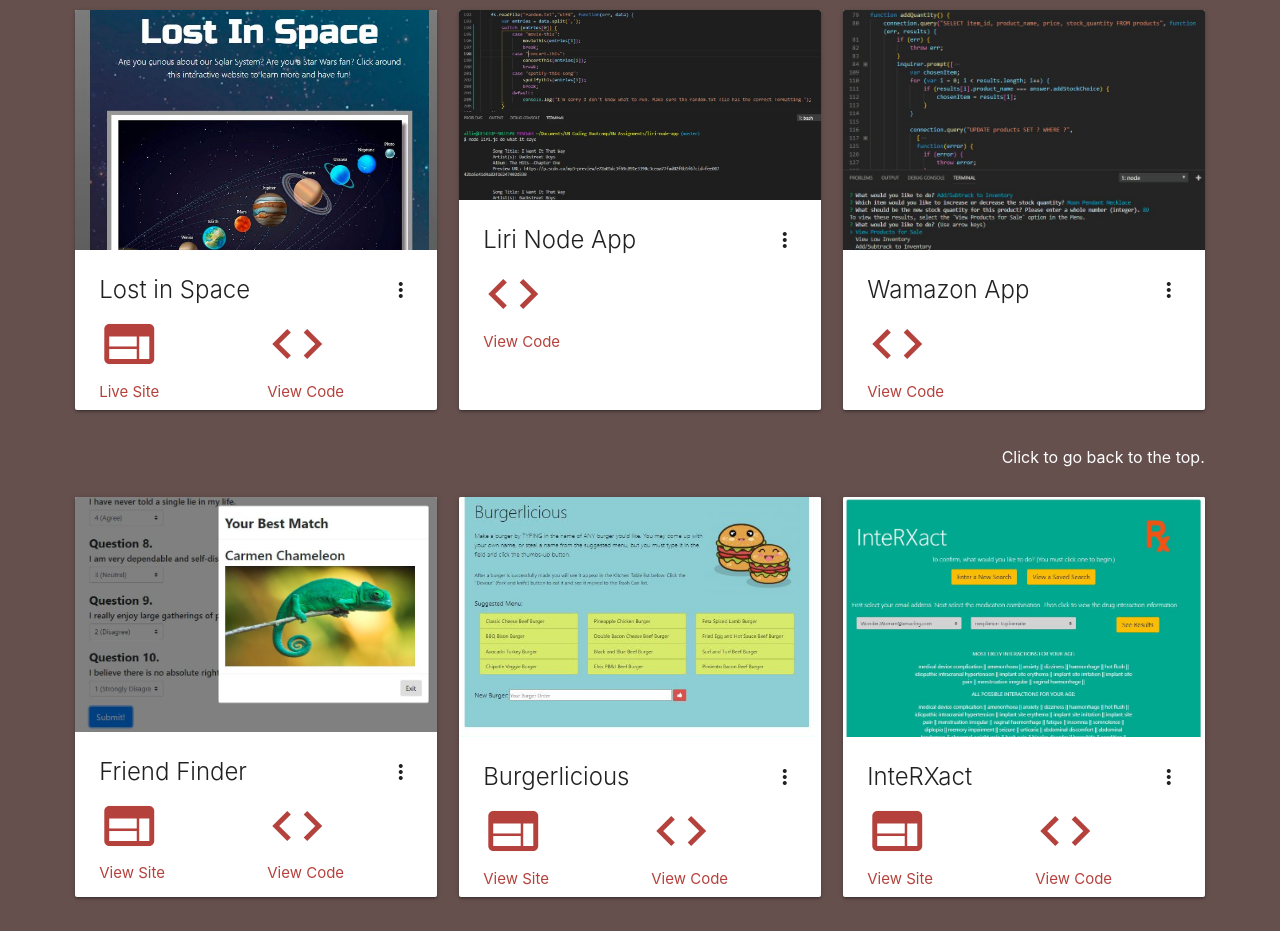
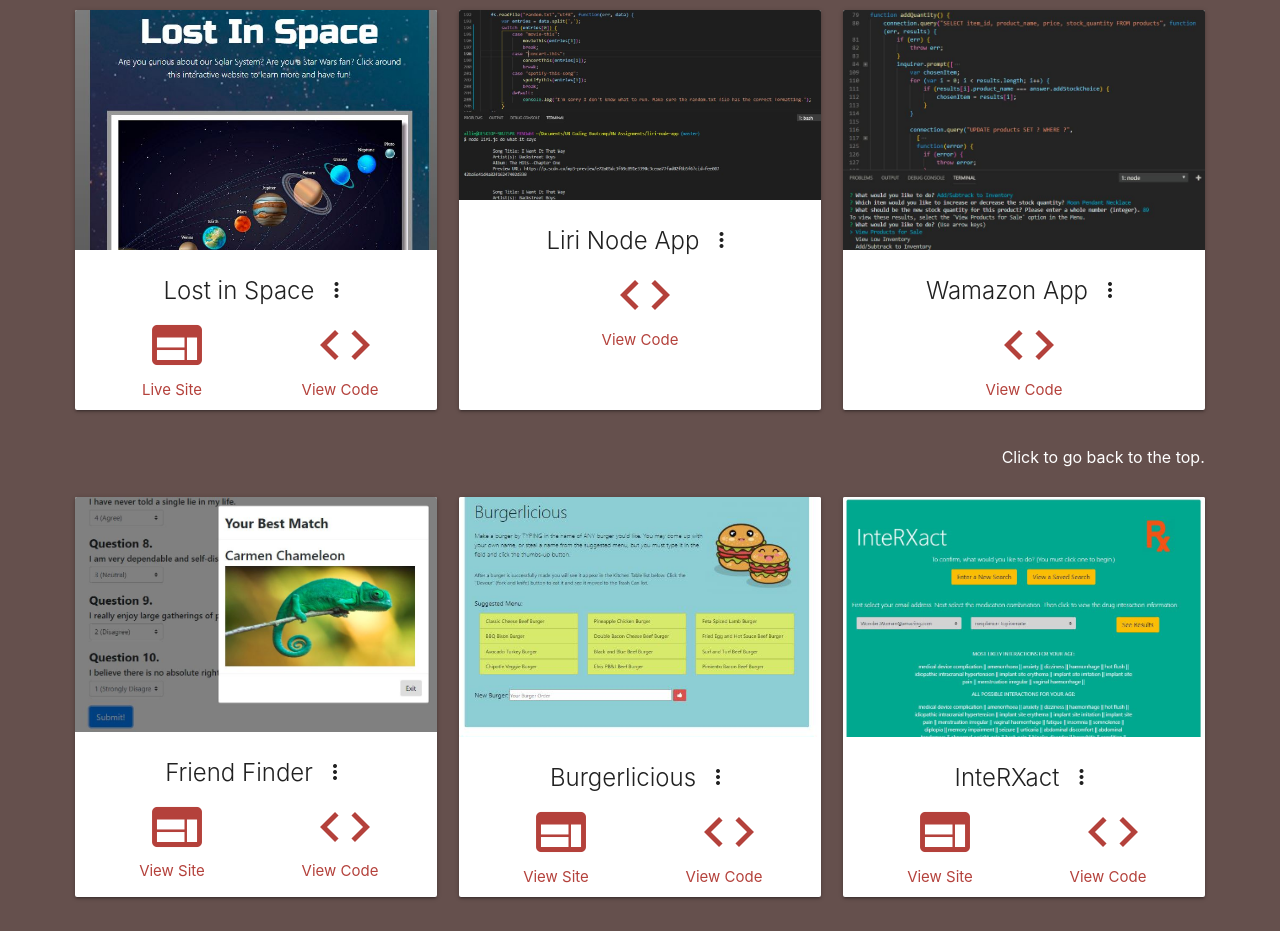
Before and after one commit to amfirebaugh/Portfolio, a plain HTML site: page index.html in a window 1280 px wide. Shown: the part 904-1835 px from the top of the page. Drawn offline with nearby package versions, Linux system fonts and the light colour scheme; a web font is replaced by a local one.

Commit message:
updated styles on card titles and icons

```diff
--- a/assets/style.css
+++ b/assets/style.css
@@ -91,6 +91,11 @@ body {
     margin-bottom: 20px;
 }
 
+.material-icons {
+    vertical-align: -3px;
+    margin-left: 10px;
+}
+
 #allieContact {
     color: #CB8F87;
 }
@@ -105,10 +110,6 @@ body {
 
 .aSite:visited {
     color: #905858;
-}
-
-.iconSpacer {
-    margin-right: 30px;
 }
 
 h3 {
--- a/index.html
+++ b/index.html
@@ -45,10 +45,10 @@
         </div>
 
         <div class="row container allieRow" id="aboutMeBox">
-            <div class="col m4">
+            <div class="col s4">
                 <img class="responsive-image" id="aboutMeImage" src="assets/images/starting_bootcamp.jpg">
             </div>
-            <div class="col m8">
+            <div class="col s8">
                 <div id="aboutMeInfoDiv">
                     <h5 id="allieName">Alexandra (Allie) Mae Firebaugh</h5>
                     <p id="allieIntroP">I’m a Full Stack Web Developer with experience in Physics, Mathematics, and Teaching. I’m always seeking new knowledge; it’s what drives me above all else. My interests revolve around solving problems and creating web applications that are user-friendly and efficient. I am notorious for my positive attitude, hardworking nature, and meticulous attention to detail. Additionally I thrive in group settings, working cooperatively with others and being able to utilize many perspectives on a project.</p>
@@ -59,13 +59,13 @@
 
     <div id="alliePortfolio">
         <div class="row container allieRow">
-            <div class="col m12">
+            <div class="col s12">
                 <h3>Projects</h3>
             </div>
         </div>
 
         <div class="row container allieRow">
-            <div class="col m12 right-align backToTopPad">
+            <div class="col s12 right-align backToTopPad">
                 <span><a class="backToTop" href="#allieNav">Click to go back to the top.</a></span>
             </div>
         </div>
@@ -79,20 +79,20 @@
                         <img class="activator" src="assets/images/lost_in_space.JPG">
                     </div>
                     <div class="card-content">
-                        <span class="card-title activator grey-text text-darken-4">Lost in Space<i class="material-icons right">more_vert</i></span>
-                        <div class="row">
-                            <div class="col m6">
+                        <span class="card-title activator grey-text text-darken-4 center-align">Lost in Space<i class="material-icons">more_vert</i></span>
+                        <div class="row center-align">
+                            <div class="col s6">
                                 <span><a class="aSite iconSpacer" href="https://amfirebaugh.github.io/fireballsproject1/"><i class="material-icons medium">web</i></a></span>
                                 <div class="row">
-                                    <div class="col m12">
+                                    <div class="col s12">
                                         <a class="aSite" href="https://amfirebaugh.github.io/fireballsproject1/">Live Site</a>
                                     </div>
                                 </div>
                             </div>
-                            <div class="col m6">
+                            <div class="col s6">
                                 <span><a class="aSite iconSpacer" href="https://github.com/amfirebaugh/fireballsproject1"><i class="material-icons medium">code</i></a></span>
                                 <div class="row">
-                                    <div class="col m12">
+                                    <div class="col s12">
                                         <a class="aSite" href="https://github.com/amfirebaugh/fireballsproject1">View Code</a>
                                     </div>
                                 </div>
@@ -115,12 +115,12 @@
                         <img class="activator" src="assets/images/doWhatItSays_spotify.JPG">
                     </div>
                     <div class="card-content">
-                        <span class="card-title activator grey-text text-darken-4">Liri Node App<i class="material-icons right">more_vert</i></span>
-                        <div class="row">
-                            <div class="col m12">
+                        <span class="card-title activator grey-text text-darken-4 center-align">Liri Node App<i class="material-icons">more_vert</i></span>
+                        <div class="row center-align">
+                            <div class="col s12">
                                 <span><a class="aSite" href="https://github.com/amfirebaugh/liri-node-app"><i class="material-icons medium">code</i></a></span>
                                 <div class="row">
-                                    <div class="col m12">
+                                    <div class="col s12">
                                         <a class="aSite" href="https://github.com/amfirebaugh/liri-node-app">View Code</a>
                                     </div>
                                 </div>
@@ -143,12 +143,12 @@
                         <img class="activator alliePortImg" src="assets/images/WamazonManager.JPG">
                     </div>
                     <div class="card-content">
-                        <span class="card-title activator grey-text text-darken-4">Wamazon App<i class="material-icons right">more_vert</i></span>
-                        <div class="row">
-                            <div class="col m12">
+                        <span class="card-title activator grey-text text-darken-4 center-align">Wamazon App<i class="material-icons">more_vert</i></span>
+                        <div class="row center-align">
+                            <div class="col s12">
                                 <span><a class="aSite" href="https://github.com/amfirebaugh/wamazon"><i class="material-icons medium">code</i></a></span>
                                 <div class="row">
-                                    <div class="col m12">
+                                    <div class="col s12">
                                         <a class="aSite" href="https://github.com/amfirebaugh/wamazon">View Code</a>
                                     </div>
                                 </div>
@@ -167,7 +167,7 @@
         </div>
 
         <div class="row container allieRow">
-            <div class="col m12 right-align backToTopPad">
+            <div class="col s12 right-align backToTopPad">
                 <span><a class="backToTop" href="#allieNav">Click to go back to the top.</a></span>
             </div>
         </div>
@@ -181,20 +181,20 @@
                         <img class="activator alliePortImg" src="assets/images/friend_finder.JPG">
                     </div>
                     <div class="card-content">
-                        <span class="card-title activator grey-text text-darken-4">Friend Finder<i class="material-icons right">more_vert</i></span>
-                        <div class="row">
-                            <div class="col m6">
+                        <span class="card-title activator grey-text text-darken-4 center-align">Friend Finder<i class="material-icons">more_vert</i></span>
+                        <div class="row center-align">
+                            <div class="col s6">
                                 <span><a class="aSite iconSpacer" href="https://friend-finder-firebaugh.herokuapp.com/"><i class="material-icons medium">web</i></a></span>
                                 <div class="row">
-                                    <div class="col m12">
+                                    <div class="col s12">
                                         <a class="aSite" href="https://friend-finder-firebaugh.herokuapp.com/">View Site</a>
                                     </div>
                                 </div>
                             </div>
-                            <div class="col m6">
+                            <div class="col s6">
                                 <span><a class="aSite" href="https://github.com/amfirebaugh/FriendFinder"><i class="material-icons medium">code</i></a></span>
                                 <div class="row">
-                                    <div class="col m12">
+                                    <div class="col s12">
                                         <a class="aSite" href="https://github.com/amfirebaugh/FriendFinder">View Code</a>
                                     </div>
                                 </div>
@@ -217,20 +217,20 @@
                         <img class="activator alliePortImg" src="assets/images/Burgerlicious_2.JPG">
                     </div>
                     <div class="card-content">
-                        <span class="card-title activator grey-text text-darken-4">Burgerlicious<i class="material-icons right">more_vert</i></span>
-                        <div class="row">
-                            <div class="col m6">
+                        <span class="card-title activator grey-text text-darken-4 center-align">Burgerlicious<i class="material-icons">more_vert</i></span>
+                        <div class="row center-align">
+                            <div class="col s6">
                                 <span><a class="aSite iconSpacer" href="https://burgerlicious-fire.herokuapp.com/"><i class="material-icons medium">web</i></a></span>
                                 <div class="row">
-                                    <div class="col m12">
+                                    <div class="col s12">
                                         <a class="aSite" href="https://burgerlicious-fire.herokuapp.com/">View Site</a>
                                     </div>
                                 </div>
                             </div>
-                            <div class="col m6">
+                            <div class="col s6">
                                 <span><a class="aSite" href="https://github.com/amfirebaugh/Burger-Maker"><i class="material-icons medium">code</i></a></span>
                                 <div class="row">
-                                    <div class="col m12">
+                                    <div class="col s12">
                                         <a class="aSite" href="https://github.com/amfirebaugh/Burger-Maker">View Code</a>
                                     </div>
                                 </div>
@@ -253,20 +253,20 @@
                         <img class="activator alliePortImg" src="assets/images/inteRXact_2.JPG">
                     </div>
                     <div class="card-content">
-                        <span class="card-title activator grey-text text-darken-4">InteRXact<i class="material-icons right">more_vert</i></span>
-                        <div class="row">
-                            <div class="col m6">
+                        <span class="card-title activator grey-text text-darken-4 center-align">InteRXact<i class="material-icons">more_vert</i></span>
+                        <div class="row center-align">
+                            <div class="col s6">
                                 <span><a class="aSite iconSpacer" href="https://interxact.herokuapp.com/"><i class="material-icons medium">web</i></a></span>
                                 <div class="row">
-                                    <div class="col m12">
+                                    <div class="col s12">
                                         <a class="aSite" href="https://interxact.herokuapp.com/">View Site</a>
                                     </div>
                                 </div>
                             </div>
-                            <div class="col m6">
+                            <div class="col s6">
                                 <span><a class="aSite" href="https://github.com/amfirebaugh/fireballsProject2"><i class="material-icons medium">code</i></a></span>
                                 <div class="row">
-                                    <div class="col m12">
+                                    <div class="col s12">
                                         <a class="aSite" href="https://github.com/amfirebaugh/fireballsProject2">View Code</a>
                                     </div>
                                 </div>
@@ -284,7 +284,7 @@
         </div>
 
         <div class="row container allieRow">
-            <div class="col m12 right-align backToTopPad">
+            <div class="col s12 right-align backToTopPad">
                 <span><a class="backToTop" href="#allieNav">Click to go back to the top.</a></span>
             </div>
         </div>
@@ -299,7 +299,7 @@
             <h4 class="center-align">Resources I enjoy using to learn new things:</h4>
             </div>
             <!-- Left Column -->
-            <div class="col m6">
+            <div class="col s6">
                 <h5 class="titleUnderline">Technical:</h5>
                 <ul>
                     <li><a class="acLink" href="https://www.pluralsight.com/">PLURALSIGHT</a></li>
@@ -312,7 +312,7 @@
             </div>
 
             <!-- Right Column -->
-            <div class="col m6">
+            <div class="col s6">
                 <h5 class="titleUnderline">Podcasts and Youtube Channels:</h5>
                 <ul>
                     <li><a class="acLink" href="https://www.codenewbie.org/podcast">CodeNewbies (Podcast)</a></li>
@@ -327,26 +327,26 @@
 
         <!-- Just row for link to go back to top -->
         <div id="backToTopPadBottom" class="row container allieRow">
-            <div class="col m12 right-align backToTopPad">
+            <div class="col s12 right-align backToTopPad">
                 <span><a class="backToTop" href="#allieNav">Click to go back to the top.</a></span>
             </div>
         </div>
 
         <div class="row container allieRow scrollspy" id="allieContact">
             <h4 class="center-align">Contact Me</h4>
-            <div class="col m12 center-align">
+            <div class="col s12 center-align">
                 <div id="contactLinksList">
                     <div class="row">
-                        <div class="col m3">
+                        <div class="col s3">
                             <span><a class="acLink" href="mailto:alliefirebaugh@gmail.com">Email Me</a></span>
                         </div>
-                        <div class="col m3">
+                        <div class="col s3">
                             <span><a class="acLink" href="https://github.com/amfirebaugh" target="_blank"><ion-icon name="logo-github"></ion-icon>GitHub</a></span>
                         </div>
-                        <div class="col m3">
+                        <div class="col s3">
                             <span><a class="acLink" href="https://www.linkedin.com/in/allie-firebaugh/" target="_blank"><ion-icon name="logo-linkedin"></ion-icon>LinkedIn</a></span>
                         </div>
-                        <div class="col m3">
+                        <div class="col s3">
                             <span><a class="acLink" href="attachments/Firebaugh_Resume_3_27_19.pdf" target="_blank">My Resume</a></span>
                         </div>
                     </div>
```
